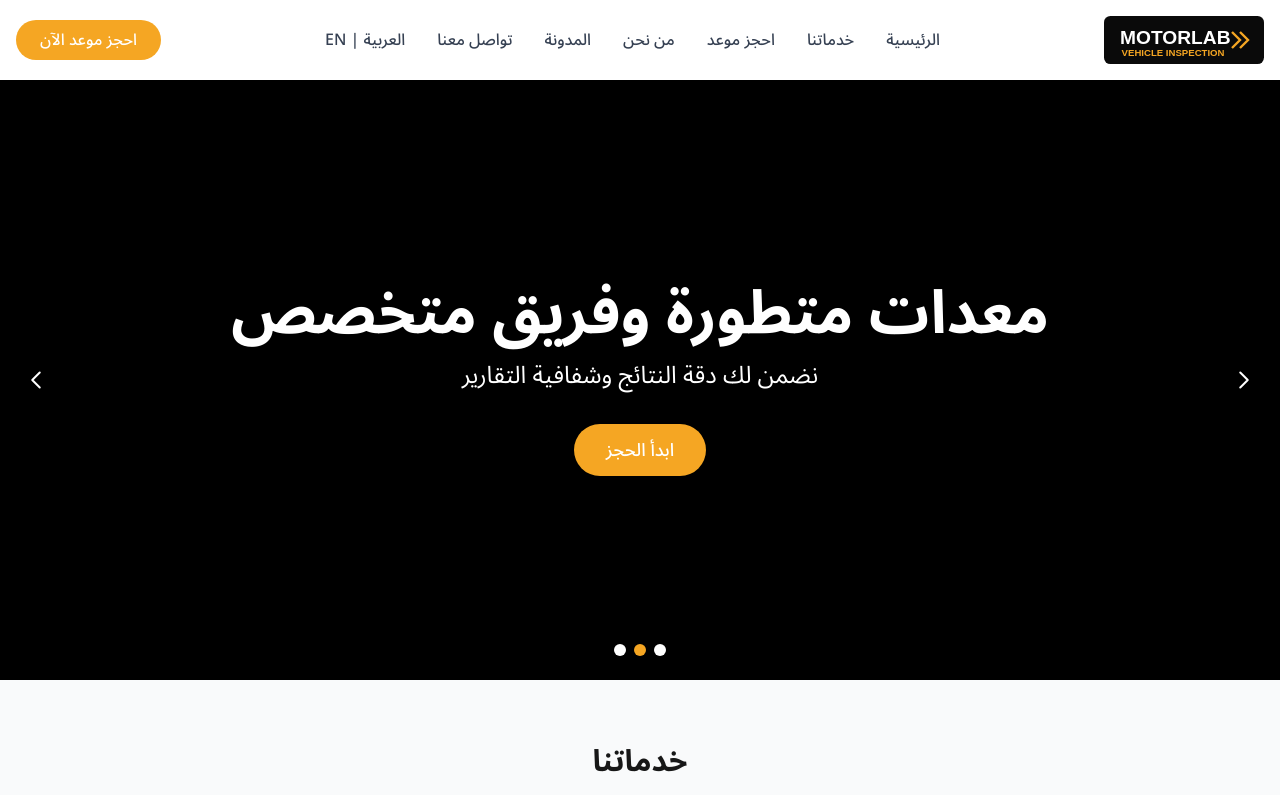
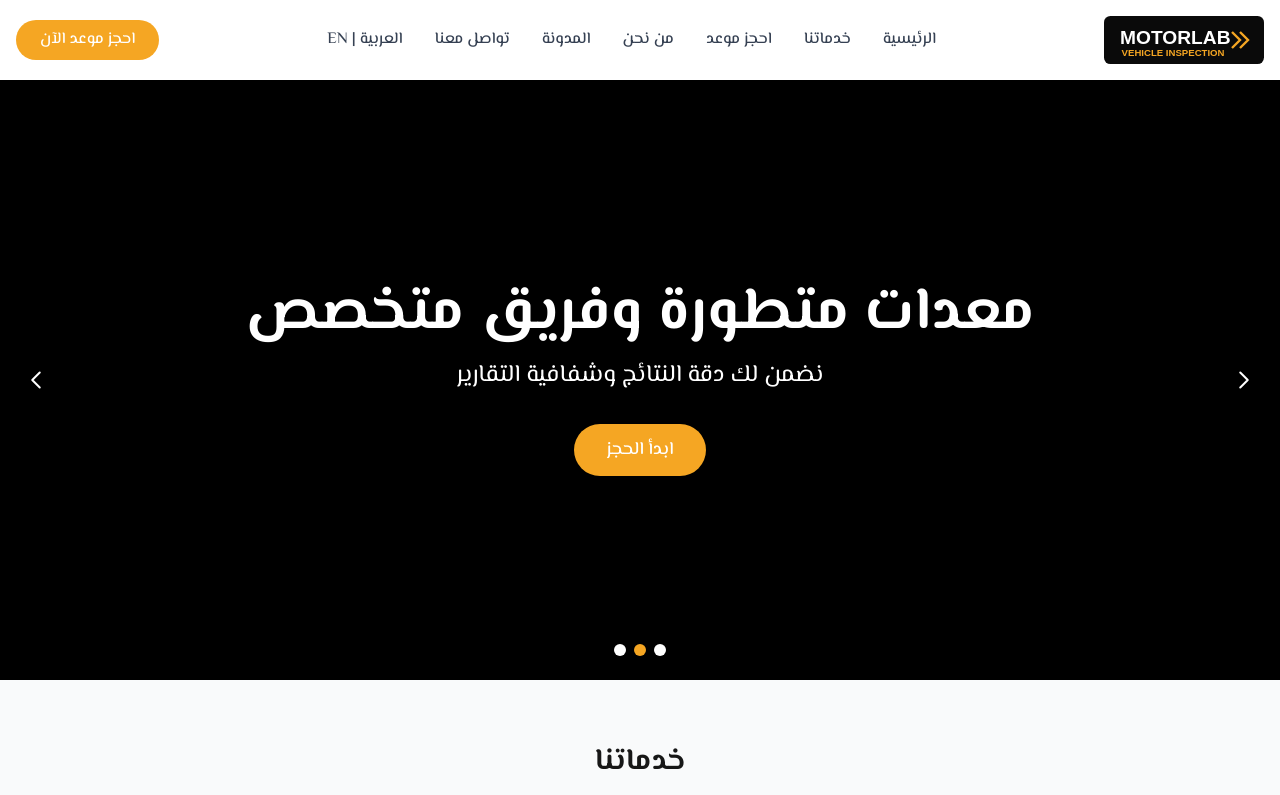
Before and after one commit to SkylineInnovation/v1-motorlab, a Next.js app: page / in a window 1280 px wide. Shown: the top 795 px of the page. Built offline with nearby package versions, Linux system fonts and the light colour scheme.

Commit message:
feat: replace Noto Sans Arabic with El Messiri font

```diff
--- a/src/app/globals.css
+++ b/src/app/globals.css
@@ -5,7 +5,7 @@
   --foreground: #171717;
   --color-background: var(--background);
   --color-foreground: var(--foreground);
-  --font-sans: var(--font-noto-sans-arabic);
+  --font-sans: var(--font-el-messiri);
 }
 
 @media (prefers-color-scheme: dark) {
@@ -22,7 +22,7 @@ html {
 body {
   background: var(--background);
   color: var(--foreground);
-  font-family: var(--font-noto-sans-arabic), Arial, Helvetica, sans-serif;
+  font-family: var(--font-el-messiri), Arial, Helvetica, sans-serif;
 }
 
 /* RTL specific adjustments */
--- a/src/app/layout.tsx
+++ b/src/app/layout.tsx
@@ -1,10 +1,10 @@
 import type { Metadata } from "next";
-import { Noto_Sans_Arabic } from "next/font/google";
+import { El_Messiri } from "next/font/google";
 import "./globals.css";
 
-const notoSansArabic = Noto_Sans_Arabic({
+const elMessiri = El_Messiri({
   subsets: ["arabic"],
-  variable: "--font-noto-sans-arabic",
+  variable: "--font-el-messiri",
   display: "swap",
 });
 
@@ -21,7 +21,7 @@ export default function RootLayout({
   return (
     <html lang="ar" dir="rtl">
       <body
-        className={`${notoSansArabic.variable} font-sans antialiased`}
+        className={`${elMessiri.variable} font-sans antialiased`}
       >
         {children}
       </body>
```
Also changed, not shown: 1 other file (tests, documents, lock files or other folders).
